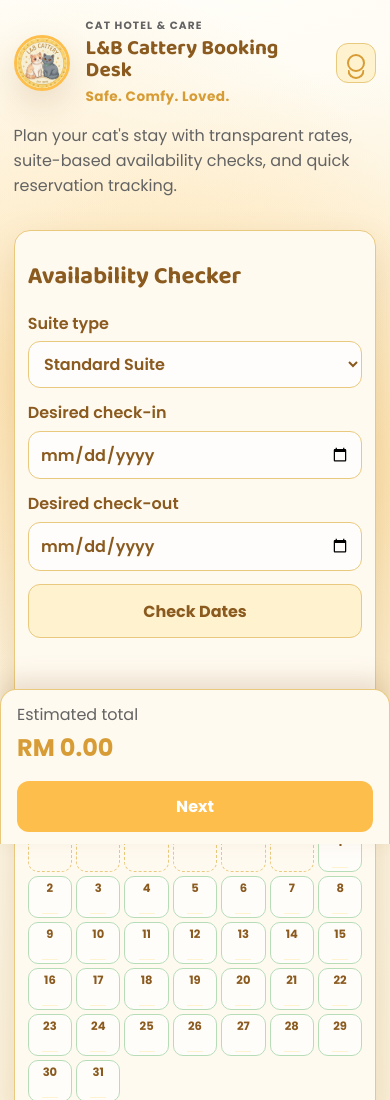
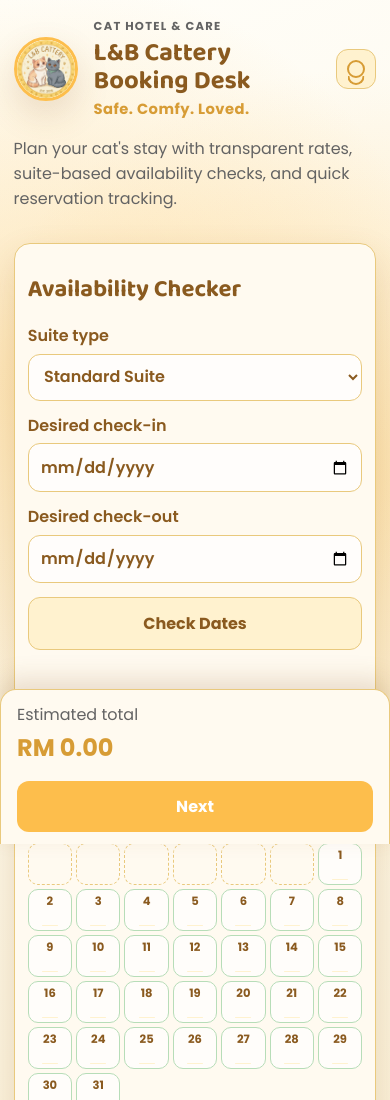
Before and after one commit to ijmmni99/lb.cattery, a plain HTML site: page index.html in a window 390 px wide. Shown: the top 1100 px of the page. Drawn offline with Linux system fonts and the light colour scheme; no server answers.

Commit message:
fix stuff

```diff
--- a/styles.css
+++ b/styles.css
@@ -984,20 +984,20 @@ th {
   }
 
   .brand-logo {
-    width: 56px;
-    height: 56px;
+    width: 64px;
+    height: 64px;
   }
 
   h1 {
-    font-size: 1.3rem;
+    font-size: 1.6rem;
   }
 
   .eyebrow {
-    font-size: 0.66rem;
+    font-size: 0.72rem;
   }
 
   .brand-tagline {
-    font-size: 0.85rem;
+    font-size: 0.92rem;
   }
 
   .account-btn-label {
```
